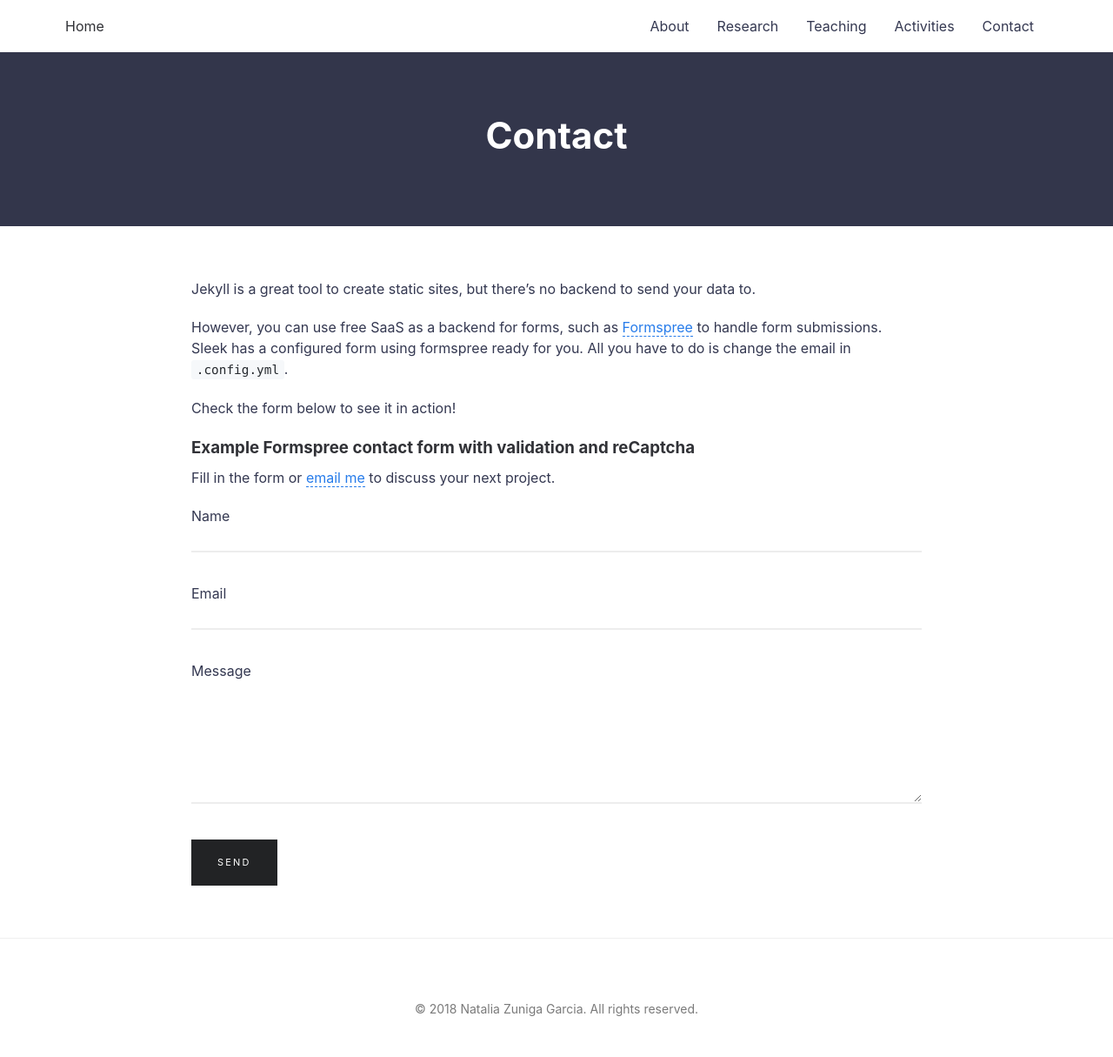
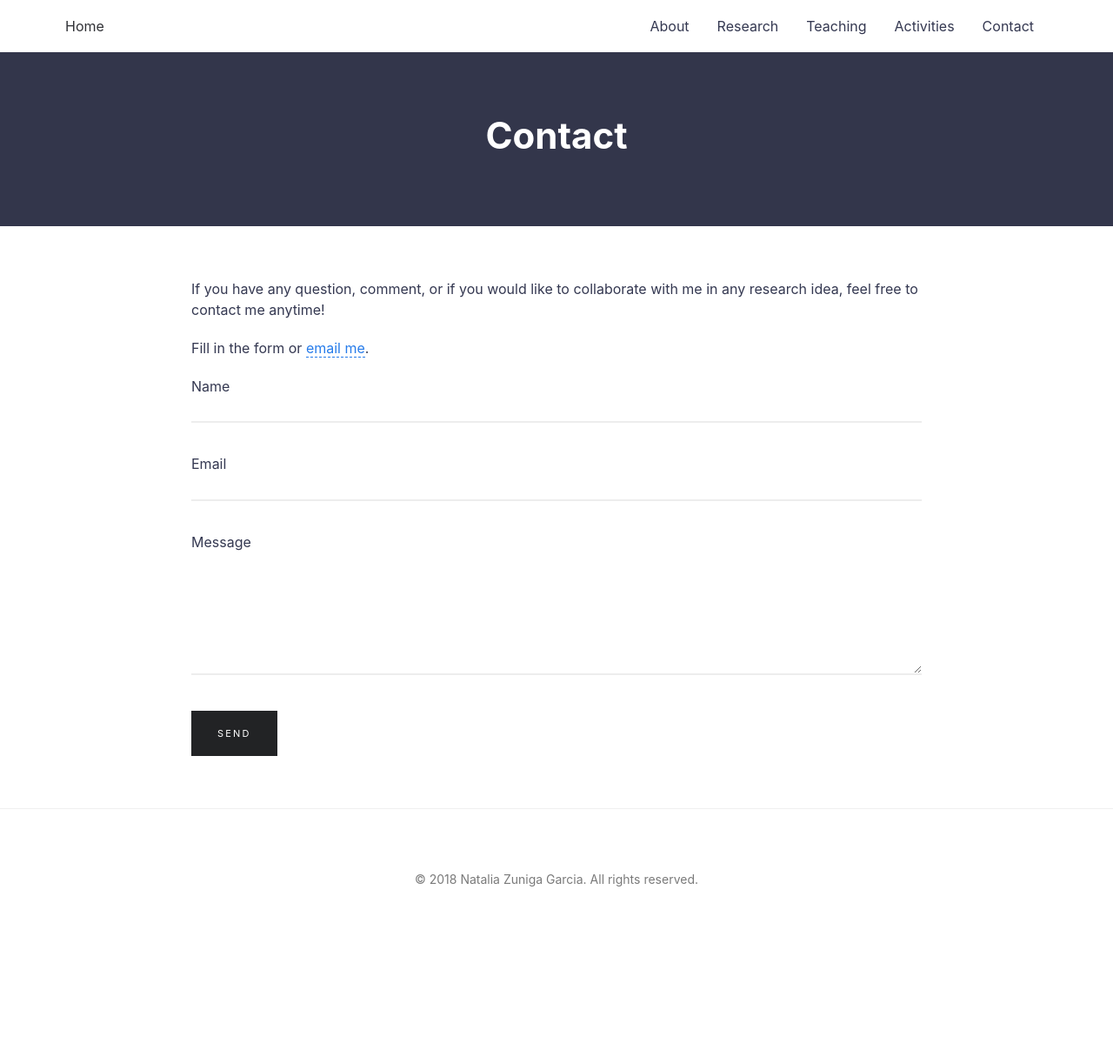
Before and after one commit to nzunigag/nzunigag.github.io, a Jekyll site: the page built from contact.md, in a window 1280 px wide. Shown: the whole page at 87% size. Built offline with Jekyll 4.4.1, drawn with Linux system fonts in a browser that asks for light colours; after the commit the page ends 1066 px from its top, so only the background shows below that.

Commit message:
Update contact.md

```diff
--- a/contact.md
+++ b/contact.md
@@ -4,15 +4,9 @@ title: Contact
 permalink: /contact/
 ---
 
-Jekyll is a great tool to create static sites, but there’s no backend to send your data to.
+If you have any question, comment, or if you would like to collaborate with me in any research idea, feel free to contact me anytime!
 
-However, you can use free SaaS as a backend for forms, such as [Formspree](https://formspree.io/) to handle form submissions. Sleek has a configured form using formspree ready for you. All you have to do is change the email in `.config.yml`.
-
-Check the form below to see it in action!
-
-### Example Formspree contact form with validation and reCaptcha
-
-Fill in the form or [email me](mailto:{{site.email}}) to discuss your next project.
+Fill in the form or [email me](mailto:{{site.email}}).
 
 {% include form.html %}
 
```
